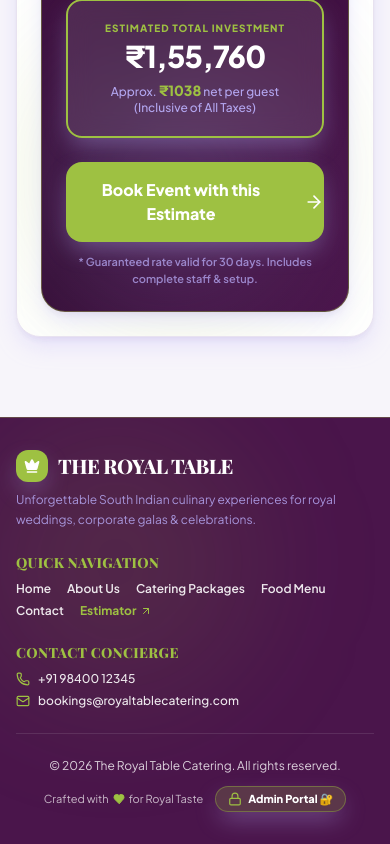
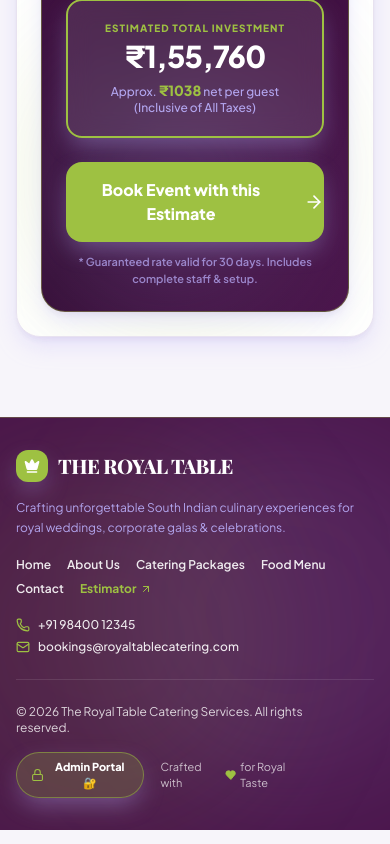
Before and after one commit to Vinodinicti/Catering-Service, a React (Vite) app: page / in a window 390 px wide. Shown: the part 8070-8914 px from the top of the page. Built offline with nearby package versions, Linux system fonts and the light colour scheme; a web font is replaced by a local one.

Commit message:
Restore rich 4-column footer for desktop view while keeping compact short footer for mobile view, and fix Admin Portal button overlap

```diff
--- a/src/components/layout/Footer.jsx
+++ b/src/components/layout/Footer.jsx
@@ -1,19 +1,148 @@
 import React from 'react';
-import { Crown, Phone, Mail, MapPin, Lock, Heart, ArrowUpRight } from 'lucide-react';
+import { Crown, Phone, Mail, MapPin, Clock, Heart, Award, ShieldCheck, Lock, ArrowUpRight } from 'lucide-react';
 
 export default function Footer({ setActiveTab, onOpenEstimate, onOpenAdmin }) {
   return (
-    <footer className="bg-palette-eggplant text-white py-8 sm:py-10 border-t border-palette-shamrock/30 relative overflow-hidden">
-      {/* Soft Ambient Glow */}
-      <div className="absolute top-0 right-1/3 w-72 h-72 bg-palette-shamrock/10 rounded-full blur-3xl pointer-events-none" />
+    <footer className="bg-palette-eggplant text-white py-8 md:pt-14 md:pb-8 border-t border-palette-shamrock/30 relative overflow-hidden">
+      {/* Soft Ambient Glows */}
+      <div className="absolute top-0 left-1/4 w-96 h-96 bg-palette-lilac/10 rounded-full blur-3xl pointer-events-none" />
+      <div className="absolute bottom-0 right-1/4 w-96 h-96 bg-palette-shamrock/10 rounded-full blur-3xl pointer-events-none" />
 
       <div className="max-w-7xl mx-auto px-4 sm:px-6 lg:px-8 relative z-10">
 
-        {/* Compact 3-Column Top Grid */}
-        <div className="grid grid-cols-1 md:grid-cols-3 gap-6 sm:gap-8 pb-6 border-b border-white/10 items-start">
+        {/* === 1. DESKTOP VIEW: FULL RICH 4-COLUMN FOOTER (md:grid) === */}
+        <div className="hidden md:grid md:grid-cols-2 lg:grid-cols-4 gap-8 lg:gap-10 pb-10 border-b border-white/10">
 
-          {/* Col 1: Brand Header */}
-          <div className="space-y-2">
+          {/* Col 1: Brand Info & Badges */}
+          <div>
+            <div className="flex items-center gap-3 mb-3.5">
+              <div className="w-9 h-9 rounded-xl bg-palette-shamrock flex items-center justify-center shadow-md">
+                <Crown className="w-5 h-5 text-white fill-white" />
+              </div>
+              <span className="font-serif text-2xl font-extrabold text-white tracking-tight">
+                THE ROYAL TABLE
+              </span>
+            </div>
+            <p className="text-white/90 text-xs sm:text-sm leading-relaxed mb-5">
+              Crafting unforgettable culinary experiences for royal South Indian weddings, grand corporate galas, and traditional celebrations with master authentic flavors.
+            </p>
+            <div className="flex flex-col gap-2">
+              <div className="flex items-center gap-2 text-xs bg-white/10 px-3 py-1.5 rounded-lg text-white font-medium border border-white/15">
+                <Award className="w-4 h-4 text-palette-shamrock" />
+                <span>Award Winning Chef Team</span>
+              </div>
+              <div className="flex items-center gap-2 text-xs bg-white/10 px-3 py-1.5 rounded-lg text-white font-medium border border-white/15">
+                <ShieldCheck className="w-4 h-4 text-palette-shamrock" />
+                <span>100% Food Safety Certified</span>
+              </div>
+            </div>
+          </div>
+
+          {/* Col 2: Quick Links */}
+          <div>
+            <h4 className="font-serif text-base font-extrabold text-palette-shamrock mb-3.5">
+              Explore Services
+            </h4>
+            <ul className="space-y-2 text-xs sm:text-sm">
+              {[
+                { name: 'Home', tab: 'home' },
+                { name: 'About Us', tab: 'about' },
+                { name: 'Catering Packages', tab: 'catering' },
+                { name: 'Food Menu', tab: 'menu' },
+                { name: 'Contact Us', tab: 'contact' },
+              ].map((item) => (
+                <li key={item.name}>
+                  <button
+                    onClick={() => {
+                      setActiveTab(item.tab);
+                      window.scrollTo({ top: 0, behavior: 'smooth' });
+                    }}
+                    className="text-white hover:text-palette-shamrock font-medium transition-colors flex items-center gap-2"
+                  >
+                    <span className="w-1.5 h-1.5 rounded-full bg-palette-shamrock" />
+                    <span>{item.name}</span>
+                  </button>
+                </li>
+              ))}
+              <li className="pt-1">
+                <button
+                  onClick={onOpenEstimate}
+                  className="text-palette-shamrock hover:underline font-bold inline-flex items-center gap-1.5"
+                >
+                  <span className="w-1.5 h-1.5 rounded-full bg-palette-shamrock animate-ping" />
+                  <span>Instant Catering Estimator</span>
+                  <ArrowUpRight className="w-3.5 h-3.5" />
+                </button>
+              </li>
+            </ul>
+          </div>
+
+          {/* Col 3: Catering Specialities */}
+          <div>
+            <h4 className="font-serif text-base font-extrabold text-palette-shamrock mb-3.5">
+              Catering Specialities
+            </h4>
+            <ul className="space-y-2 text-xs sm:text-sm">
+              <li className="flex items-center gap-2 text-white font-medium">
+                <span className="text-palette-shamrock font-bold">✦</span>
+                <span>Grand South Indian Weddings</span>
+              </li>
+              <li className="flex items-center gap-2 text-white font-medium">
+                <span className="text-palette-shamrock font-bold">✦</span>
+                <span>Corporate Conferences & Galas</span>
+              </li>
+              <li className="flex items-center gap-2 text-white font-medium">
+                <span className="text-palette-shamrock font-bold">✦</span>
+                <span>Sasthiabdhapoorthi & Birthdays</span>
+              </li>
+              <li className="flex items-center gap-2 text-white font-medium">
+                <span className="text-palette-shamrock font-bold">✦</span>
+                <span>Traditional 21-Item Leaf Feasts</span>
+              </li>
+              <li className="flex items-center gap-2 text-white font-medium">
+                <span className="text-palette-shamrock font-bold">✦</span>
+                <span>Live Mysuru Dosa & Kaapi Lounge</span>
+              </li>
+            </ul>
+          </div>
+
+          {/* Col 4: Contact & Hours */}
+          <div>
+            <h4 className="font-serif text-base font-extrabold text-palette-shamrock mb-3.5">
+              Get In Touch
+            </h4>
+            <ul className="space-y-2.5 text-xs sm:text-sm">
+              <li className="flex items-start gap-2.5">
+                <MapPin className="w-4 h-4 text-palette-shamrock shrink-0 mt-0.5" />
+                <span className="text-white font-medium">108 Royal Heritage Blvd, Culinary District, Metro City</span>
+              </li>
+              <li className="flex items-start gap-2.5">
+                <Phone className="w-4 h-4 text-palette-shamrock shrink-0 mt-0.5" />
+                <div>
+                  <a href="tel:+919840012345" className="text-white font-medium hover:text-palette-shamrock transition-colors block">
+                    +91 98400 12345 / +91 94440 54321
+                  </a>
+                  <span className="text-[11px] text-palette-shamrock font-bold block mt-0.5">Helpline: 1800-425-7890</span>
+                </div>
+              </li>
+              <li className="flex items-center gap-2.5">
+                <Mail className="w-4 h-4 text-palette-shamrock shrink-0" />
+                <a href="mailto:bookings@royaltablecatering.com" className="text-white font-medium hover:text-palette-shamrock transition-colors">
+                  bookings@royaltablecatering.com
+                </a>
+              </li>
+              <li className="flex items-center gap-2.5 pt-1">
+                <Clock className="w-4 h-4 text-palette-shamrock shrink-0" />
+                <span className="text-xs text-white/90 font-medium">Open Daily: 9:00 AM - 10:00 PM (IST)</span>
+              </li>
+            </ul>
+          </div>
+
+        </div>
+
+
+        {/* === 2. MOBILE VIEW: SHORT COMPACT LAYOUT (block md:hidden) === */}
+        <div className="block md:hidden space-y-4 pb-6 border-b border-white/10">
           <div className="flex items-center gap-2.5">
             <div className="w-8 h-8 rounded-xl bg-palette-shamrock flex items-center justify-center shadow-md">
               <Crown className="w-4 h-4 text-white fill-white" />
@@ -22,17 +151,11 @@
               THE ROYAL TABLE
             </span>
           </div>
-            <p className="text-palette-lilac/80 text-xs leading-relaxed max-w-sm">
-              Unforgettable South Indian culinary experiences for royal weddings, corporate galas & celebrations.
+          <p className="text-palette-lilac/90 text-xs leading-relaxed">
+            Crafting unforgettable South Indian culinary experiences for royal weddings, corporate galas & celebrations.
           </p>
-          </div>
 
-          {/* Col 2: Navigation Links */}
-          <div className="space-y-2">
-            <h4 className="font-serif text-sm font-extrabold text-palette-shamrock tracking-wide uppercase">
-              Quick Navigation
-            </h4>
-            <div className="flex flex-wrap gap-x-4 gap-y-1.5 text-xs font-semibold">
+          <div className="flex flex-wrap gap-x-4 gap-y-2 text-xs font-semibold pt-1">
             {[
               { name: 'Home', tab: 'home' },
               { name: 'About Us', tab: 'about' },
@@ -59,14 +182,8 @@
               <ArrowUpRight className="w-3 h-3" />
             </button>
           </div>
-          </div>
 
-          {/* Col 3: Direct Contact */}
-          <div className="space-y-2 text-xs">
-            <h4 className="font-serif text-sm font-extrabold text-palette-shamrock tracking-wide uppercase">
-              Contact Concierge
-            </h4>
-            <div className="space-y-1.5 text-white/90 font-medium">
+          <div className="space-y-1.5 text-xs text-white/90 font-medium pt-1">
             <div className="flex items-center gap-2">
               <Phone className="w-3.5 h-3.5 text-palette-shamrock shrink-0" />
               <a href="tel:+919840012345" className="hover:text-palette-shamrock transition-colors">+91 98400 12345</a>
@@ -78,28 +195,27 @@
           </div>
         </div>
 
-        </div>
 
-        {/* Bottom Bar: Copyright & Visible Admin Portal Icon Button */}
-        <div className="pt-6 flex flex-col sm:flex-row items-center justify-between gap-3 text-xs text-white/80">
-          <p>© {new Date().getFullYear()} The Royal Table Catering. All rights reserved.</p>
+        {/* === 3. BOTTOM BAR WITH UN-OBSCURED ADMIN PORTAL BUTTON === */}
+        <div className="pt-6 flex flex-col sm:flex-row items-center justify-between gap-4 text-xs text-white/80 pr-16 md:pr-0">
+          <p>© {new Date().getFullYear()} The Royal Table Catering Services. All rights reserved.</p>
 
-          <div className="flex items-center gap-3">
+          <div className="flex items-center gap-4">
+            {/* Prominent Admin Portal Icon Button */}
+            <button
+              onClick={onOpenAdmin}
+              className="inline-flex items-center gap-1.5 px-3.5 py-1.5 rounded-full bg-palette-shamrock/20 hover:bg-palette-shamrock text-white text-[11px] font-extrabold transition-all border border-palette-shamrock/50 shadow-md hover:scale-105 active:scale-95 cursor-pointer group"
+              title="Admin Portal Access"
+            >
+              <Lock className="w-3.5 h-3.5 text-palette-shamrock group-hover:text-white transition-colors" />
+              <span>Admin Portal 🔐</span>
+            </button>
+
             <div className="flex items-center gap-1 text-white/70 text-[11px]">
               <span>Crafted with</span>
               <Heart className="w-3 h-3 text-palette-shamrock fill-palette-shamrock inline" />
               <span>for Royal Taste</span>
             </div>
-
-            {/* Visible Admin Portal Icon Button */}
-            <button
-              onClick={onOpenAdmin}
-              className="inline-flex items-center gap-1.5 px-3 py-1 rounded-full bg-palette-shamrock/20 hover:bg-palette-shamrock text-white text-[11px] font-extrabold transition-all border border-palette-shamrock/40 shadow-sm hover:scale-105 active:scale-95 cursor-pointer group"
-              title="Admin Portal Access"
-            >
-              <Lock className="w-3.5 h-3.5 text-palette-shamrock group-hover:text-white transition-colors" />
-              <span>Admin Portal 🔐</span>
-            </button>
           </div>
         </div>
 
```
Lines whose indentation alone changed are shown as unchanged.
